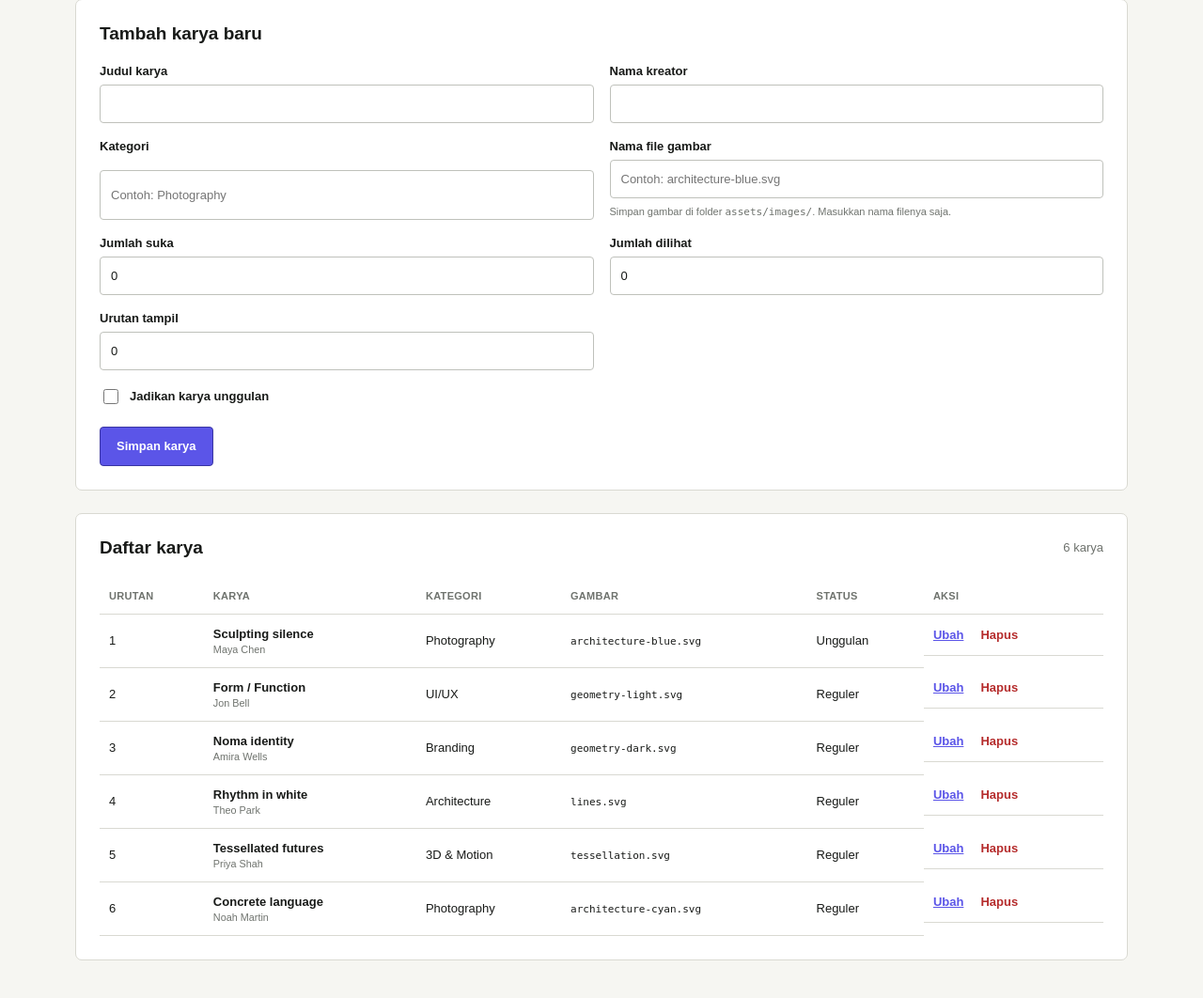
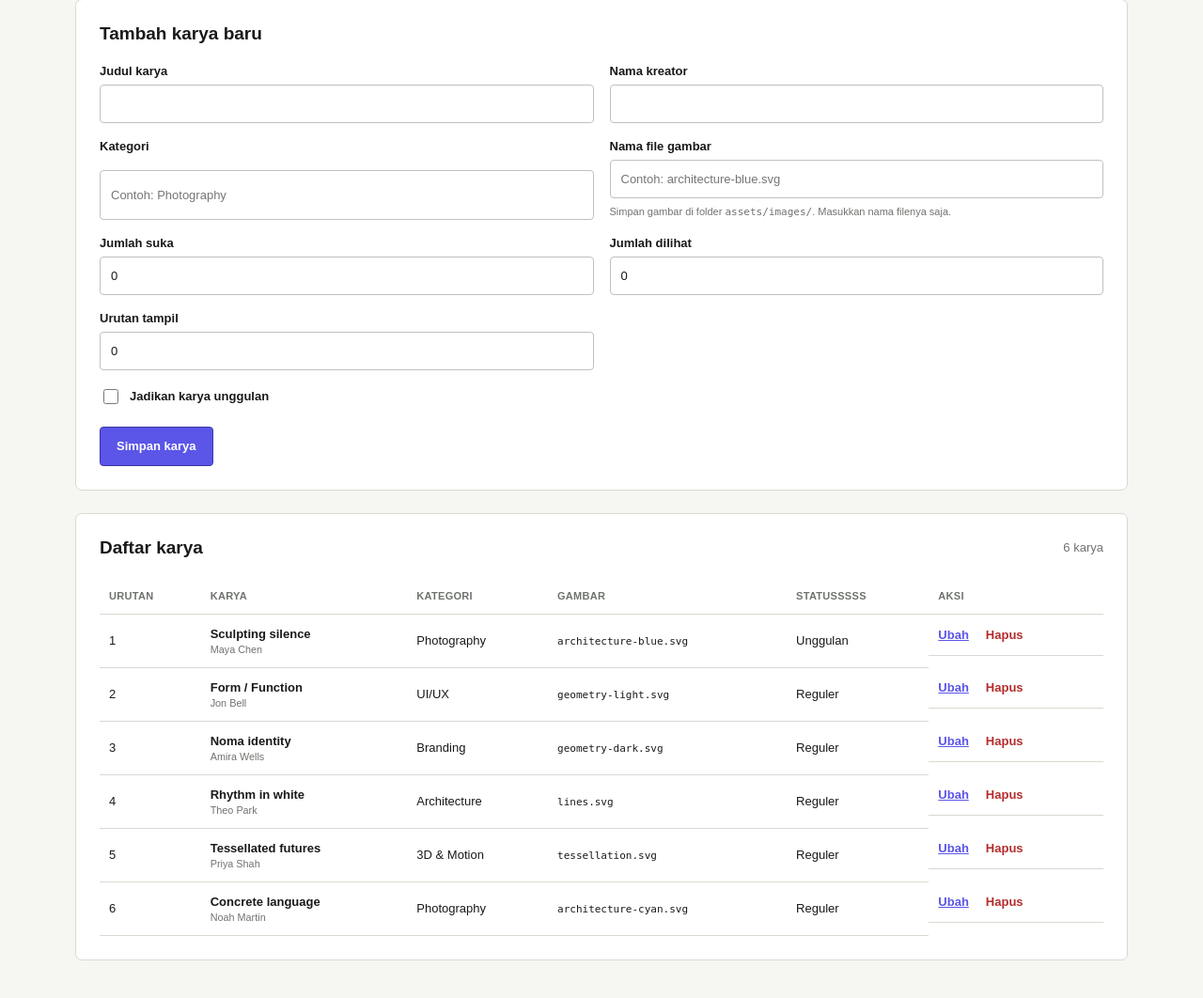
Before and after one commit to willyyypatootieee/portohub, a PHP site: page /admin in a window 1280 px wide. Shown: the part 241-1303 px from the top of the page at 94% size. Run offline with PHP 8.4, Linux system fonts and the light colour scheme; the visitor is signed in with stand-in values (Sample User, id 1); data comes from the database, SQL or seed files in the repository.

Commit message:
feat: update dashboard

```diff
--- a/views/admin/dashboard.php
+++ b/views/admin/dashboard.php
@@ -96,7 +96,7 @@
                             <th>Karya</th>
                             <th>Kategori</th>
                             <th>Gambar</th>
-                            <th>Status</th>
+                            <th>StatusSSSS</th>
                             <th>Aksi</th>
                         </tr>
                     </thead>
```
